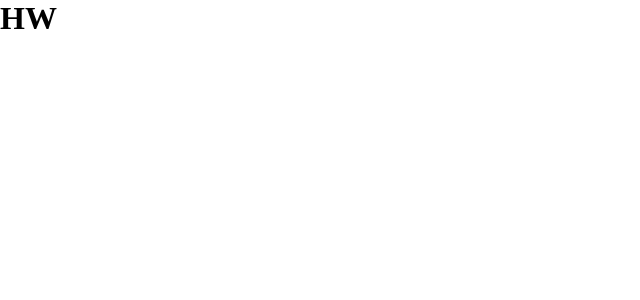
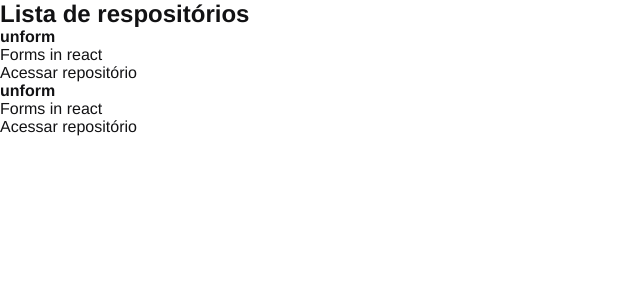
Before and after one commit to thiagoos16/github-explorer, a React app: page / in a window 1280 px wide. Shown: the top 300 px of the page, without its empty margins (0-640 px from the left). Built offline with nearby package versions, Linux system fonts and the light colour scheme.

Commit message:
add repository list component

```diff
--- a/src/App.jsx
+++ b/src/App.jsx
@@ -1,5 +1,6 @@
+import { RepositoryList } from './components/RepositoryList'
 import './styles/global.scss';
 
 export function App() {
-    return <h1>HW</h1>
+    return <RepositoryList />
 }
--- /dev/null
+++ b/src/components/RepositoryList.jsx
@@ -0,0 +1,28 @@
+const repositoryName = 'unform';
+
+export function RepositoryList() {
+    return (
+        <section>
+            <h1>Lista de respositórios</h1>
+
+            <ul>
+                <li>
+                    <strong>{repositoryName}</strong>
+                    <p>Forms in react</p>
+
+                    <a haref="">
+                        Acessar repositório
+                    </a>
+                </li>
+                <li>
+                    <strong>unform</strong>
+                    <p>Forms in react</p>
+
+                    <a haref="">
+                        Acessar repositório
+                    </a>
+                </li>
+            </ul>
+        </section>
+    )
+}
--- a/src/styles/global.scss
+++ b/src/styles/global.scss
@@ -5,5 +5,6 @@
 }
 
 body {
-    font: Arial, Helvetica, sans-serif;
+    font: 16px "Helvetica Neue", Arial, sans-serif;
+    color: #121214
 }
```
